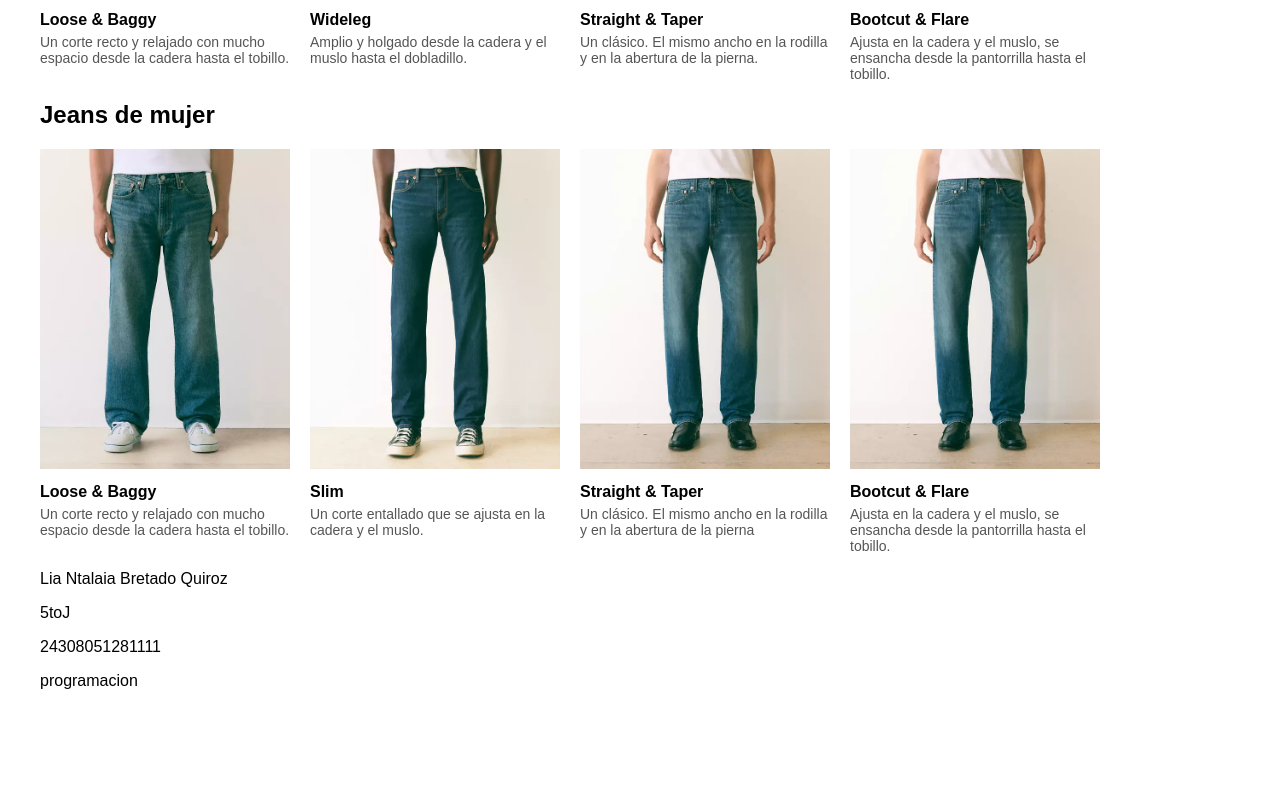
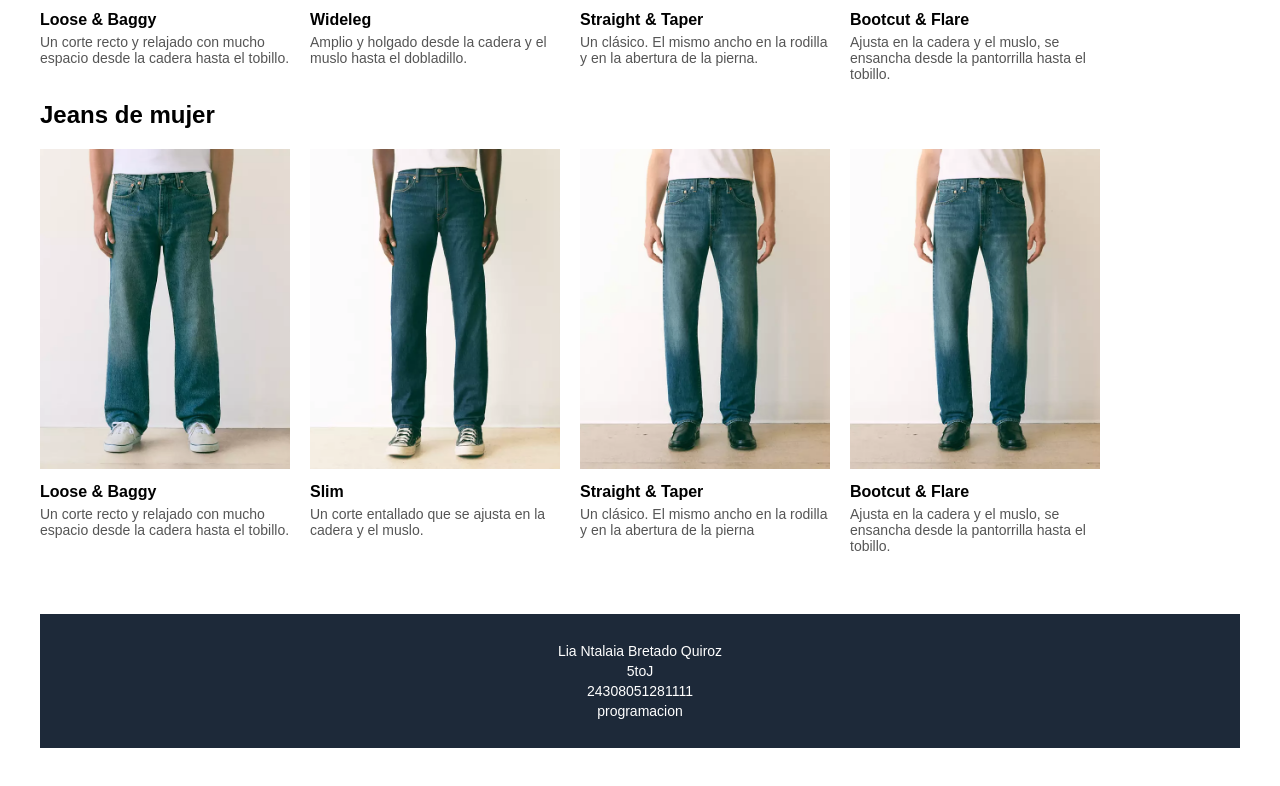
Before and after one commit to a24308051281111-hub/Examen2doparcial2dogrupo, a plain HTML site: page Index.html in a window 1280 px wide. Shown: the part 1998-2784 px from the top of the page. Before the commit the page ends 2728 px from the top, so only its background shows below. Drawn offline with Linux system fonts and the light colour scheme.

Commit message:
Update Index.html

```diff
--- a/Index.html
+++ b/Index.html
@@ -30,6 +30,18 @@
       font-size: 14px;
       color: #555;
       margin: 0;
+    }
+          footer {
+      background-color: #1d2939;
+      color: white;
+      text-align: center;
+      padding: 25px;
+      margin-top: 60px;
+      font-size: 14px;
+    }
+
+    footer p {
+      margin: 4px 0;
     }
   </style>
 </head>
```
